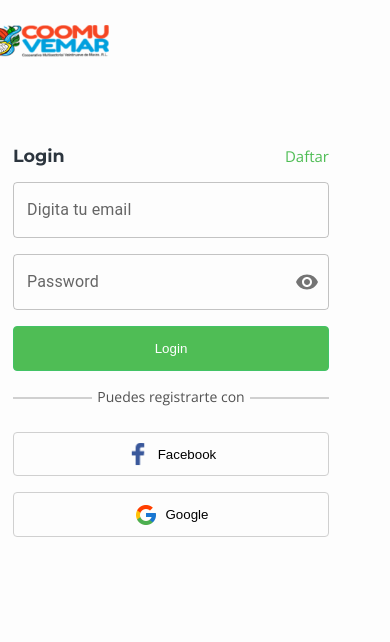
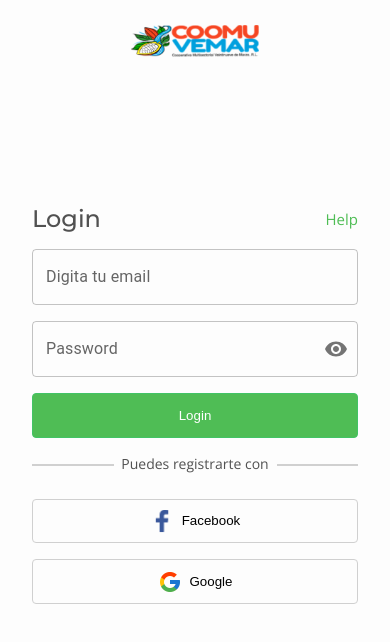
Before and after one commit to Maynor125/commuvemar-frontend, a Next.js app: page /login in a window 390 px wide. Shown: the top 642 px of the page. Built offline with nearby package versions, Linux system fonts and the light colour scheme.

Commit message:
responsive xd

```diff
--- a/src/app/login/login.css
+++ b/src/app/login/login.css
@@ -33,8 +33,11 @@
 .link-head {
  color: var(--firts-color-green-1);
 }
-.auth-credential-head h4{
+.auth-credential-head h3{
     color: #515151;
+    font-weight: 500;
+    font-size: 1.5rem;
+
 }
 .form{
     display: flex;
@@ -180,3 +183,40 @@
 .imagen-productor{
   height: 100%;
 }
+@media(max-width: 1050px) {
+  .container-login{
+   gap: 1rem;
+  }
+  .section-b{
+    width: 450px;
+    margin-right: 1.5rem;
+  }
+  .logo{
+    margin: 0 1rem;
+  }
+}
+
+@media(max-width: 868px) {
+  .logo{
+    margin: 0 auto;
+  }
+  .container-login{
+    width: 100%;
+  }
+  .auth-container{
+    margin: 0 auto;
+  }
+  .section-b{
+    display: none;
+  }
+  .section-a{
+    width: 100%;
+  }
+}
+
+@media(max-width: 400px) {
+  .auth-container{
+    width: 100%;
+    margin-top: 3.7rem;
+  }
+}
--- a/src/app/login/page.tsx
+++ b/src/app/login/page.tsx
@@ -49,7 +49,7 @@ const Login = () => {
               <div className="auth-credential-head">
                 <h3>Login</h3>
                 <Link href="/" className="link-head">
-                  Daftar
+                  Help
                 </Link>
               </div>
               <form action="" className="form">
```
